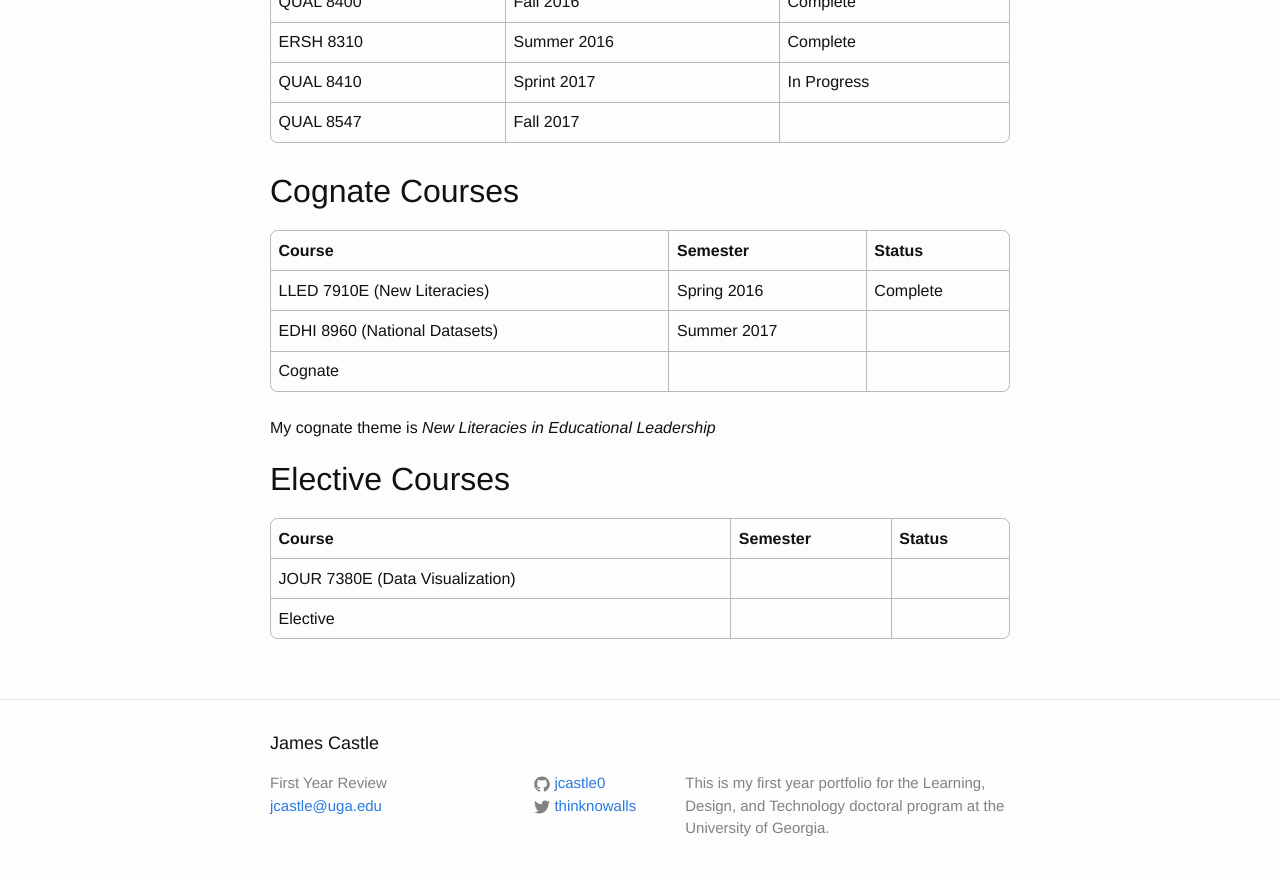
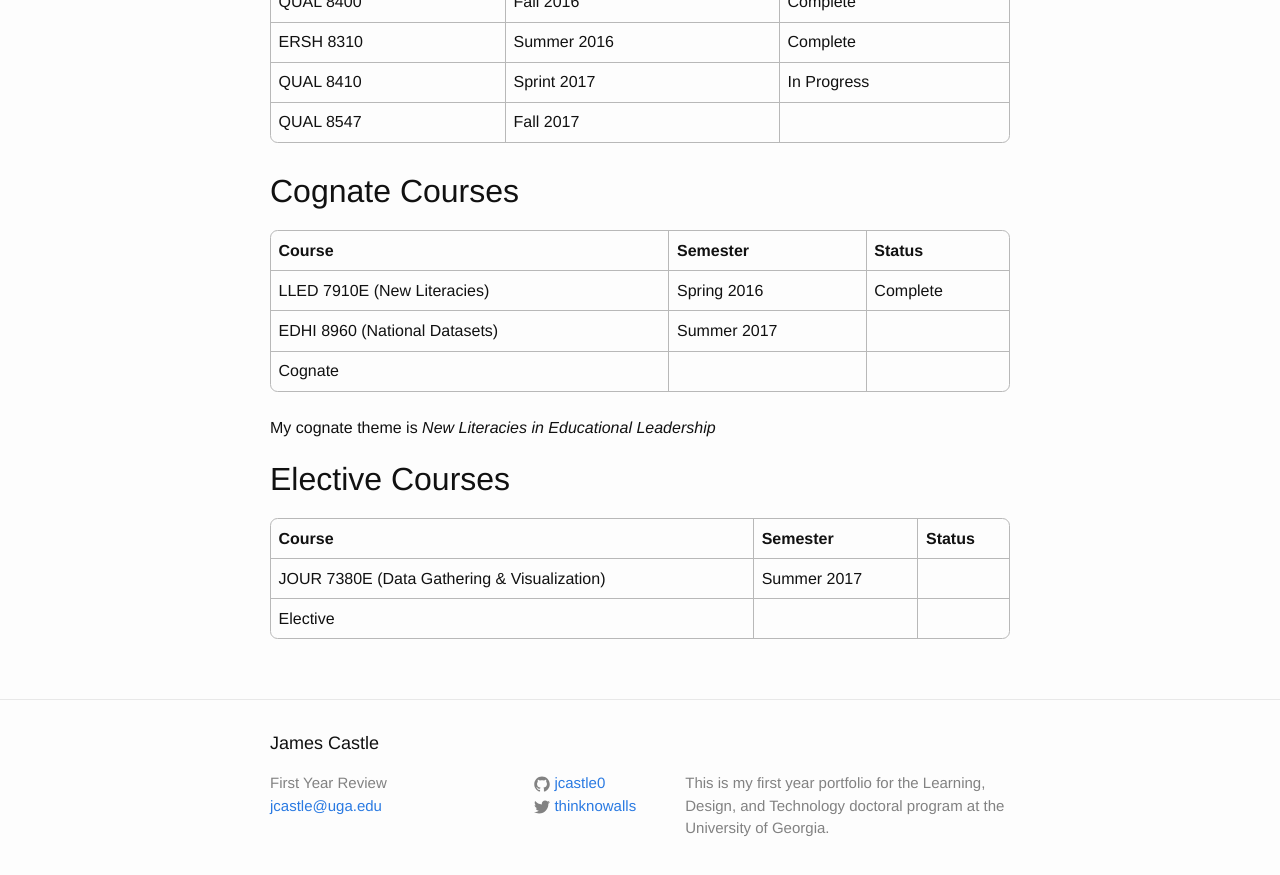
Before and after one commit to jcastle0/ldtportfolio, a Jekyll site: the page built from program.md, in a window 1280 px wide and 900 px high, scrolled down 886 px. Shown: the top 875 px of the window. Built offline with Jekyll 4.4.1, drawn with Linux system fonts in a browser that asks for light colours.

Commit message:
Update program.md

```diff
--- a/program.md
+++ b/program.md
@@ -41,5 +41,5 @@ My cognate theme is *New Literacies in Educational Leadership*
 
 | Course                  | Semester                | Status      |
 |-------------------------|-------------------------|-------------|
-| JOUR 7380E (Data Visualization) |                         |             |
+| JOUR 7380E (Data Gathering & Visualization) | Summer 2017 |             |
 | Elective                |                         |             |
```
